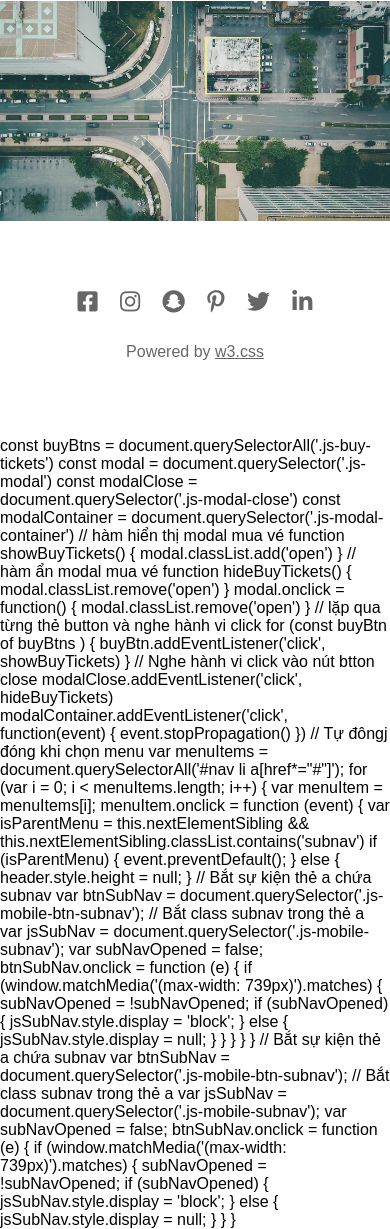
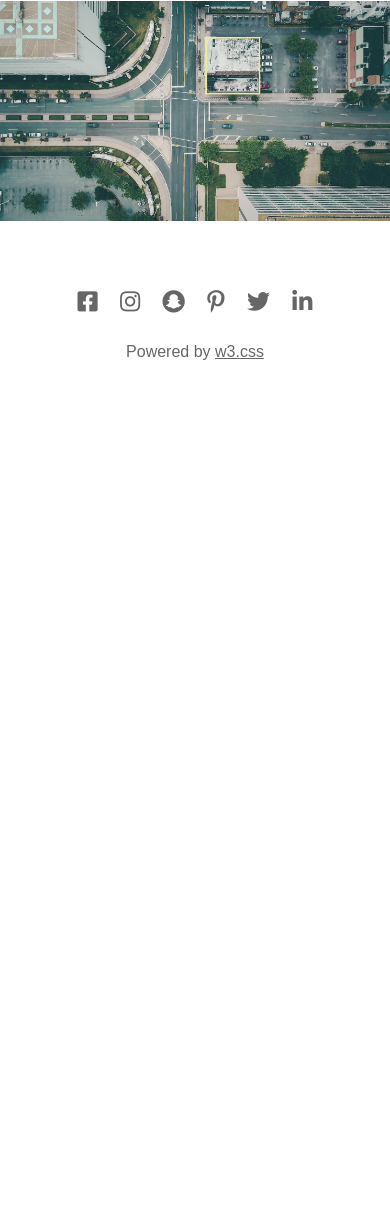
Before and after one commit to khangia27/demo, a plain HTML site: page index.html in a window 390 px wide. Shown: the part 2288-3517 px from the top of the page. After the commit the page ends 2725 px from the top, so only its background shows below. Drawn offline with Linux system fonts and the light colour scheme.

Commit message:
update mobile&tap res

```diff
--- a/index.html
+++ b/index.html
@@ -131,8 +131,8 @@
                 <div class="row contact-content">
                     <div class="col col-half s-col-full contact-info">
                         <p><i class="fas fa-map-marker-alt"></i>Chicago, US</p>
-                        <p><i class="fas fa-phone-alt"></i>Phone: +00 151515</p>
-                        <p><i class="fas fa-envelope"></i>Email: mail@mail.com</p>
+                        <p><i class="ic-phone fas fa-phone-alt"></i>Phone:<a href="#">+00 151515 </a></p>
+                        <p><i class="ic-email fas fa-envelope"></i>Email:<a href="#"> mail@mail.com</a></p>
                     </div>
 
                     <div class="col col-half s-col-full contact-form mt-16">
@@ -206,105 +206,6 @@
         </div>
     </div>
 
-    <script>
-        var header = document.getElementById('header');
-        var mobileMenu = document.getElementById('mobile-menu');
-
-        mobileMenu.onclick = function() {
-            var isClosed = header.clientHeight === 46;
-            if (isClosed) {
-                header.style.height = 'auto';
-            } else {
-                header.style.height = null;
-            }
-        }
-    </script>
-
-    <scrit>
-        const buyBtns = document.querySelectorAll('.js-buy-tickets')
-        const modal = document.querySelector('.js-modal')
-        const modalClose = document.querySelector('.js-modal-close')
-        const modalContainer = document.querySelector('.js-modal-container')
-
-        // hàm hiển thị modal mua vé
-        function showBuyTickets() {
-            modal.classList.add('open')
-        }
-
-        // hàm ẩn modal mua vé
-        function hideBuyTickets() {
-            modal.classList.remove('open')
-
-        }
-        modal.onclick = function() {
-            modal.classList.remove('open')
-        }
-
-        // lặp qua từng thẻ button và nghe hành vi click
-        for (const buyBtn of buyBtns ) {
-            buyBtn.addEventListener('click', showBuyTickets)
-        }
-
-        // Nghe hành vi click vào nút btton close
-        modalClose.addEventListener('click', hideBuyTickets)
-
-        modalContainer.addEventListener('click', function(event) {
-            event.stopPropagation()
-        })
-
-
-        // Tự đôngj đóng khi chọn menu
-
-        var menuItems = document.querySelectorAll('#nav li a[href*="#"]');
-        for (var i = 0; i < menuItems.length; i++) {
-            var menuItem = menuItems[i];
-
-            menuItem.onclick = function (event) {
-                var isParentMenu = this.nextElementSibling && this.nextElementSibling.classList.contains('subnav')
-                if  (isParentMenu) {
-                    event.preventDefault();
-                } else {
-                    header.style.height = null;
-                }
-                // Bắt sự kiện thẻ a chứa subnav
-                var btnSubNav = document.querySelector('.js-mobile-btn-subnav');
-
-                // Bắt class subnav trong thẻ a
-                var jsSubNav = document.querySelector('.js-mobile-subnav');
-                var subNavOpened = false;
-                btnSubNav.onclick = function (e) {
-                    if (window.matchMedia('(max-width: 739px)').matches) {
-                        subNavOpened = !subNavOpened;
-                        if (subNavOpened) {
-                            jsSubNav.style.display = 'block';
-                            } else {
-                                jsSubNav.style.display = null;
-                            }
-                        }
-                    }
-            }
-        }
-
-        // Bắt sự kiện thẻ a chứa subnav
-        var btnSubNav = document.querySelector('.js-mobile-btn-subnav');
-
-        // Bắt class subnav trong thẻ a
-        var jsSubNav = document.querySelector('.js-mobile-subnav');
-        var subNavOpened = false;
-        btnSubNav.onclick = function (e) {
-            if (window.matchMedia('(max-width: 739px)').matches) {
-                subNavOpened = !subNavOpened;
-                if (subNavOpened) {
-                    jsSubNav.style.display = 'block';
-                    } else {
-                    jsSubNav.style.display = null;
-                    }
-                }
-            }
-
-
-
-    </script>
-
+    <script src="./assets/js/main.js"></script>
 </body>
 </html>
```
